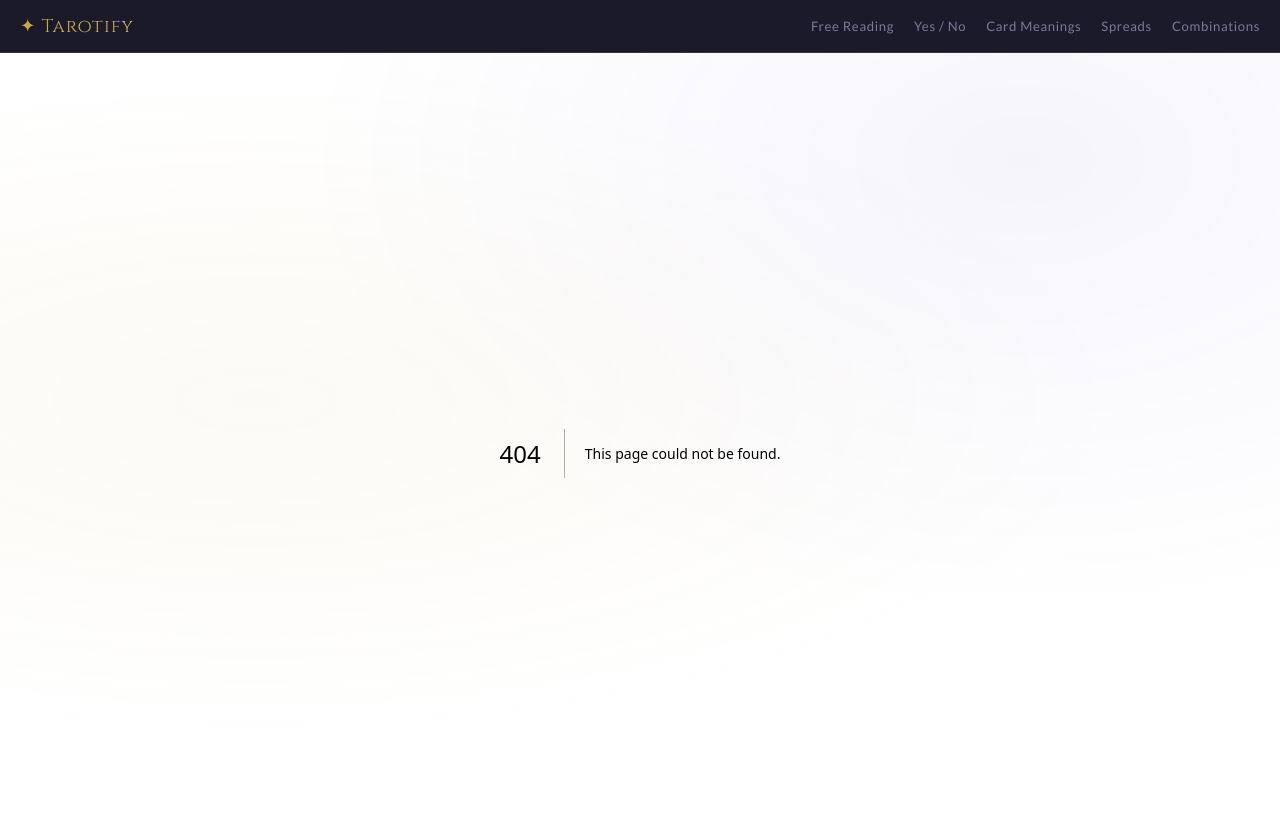
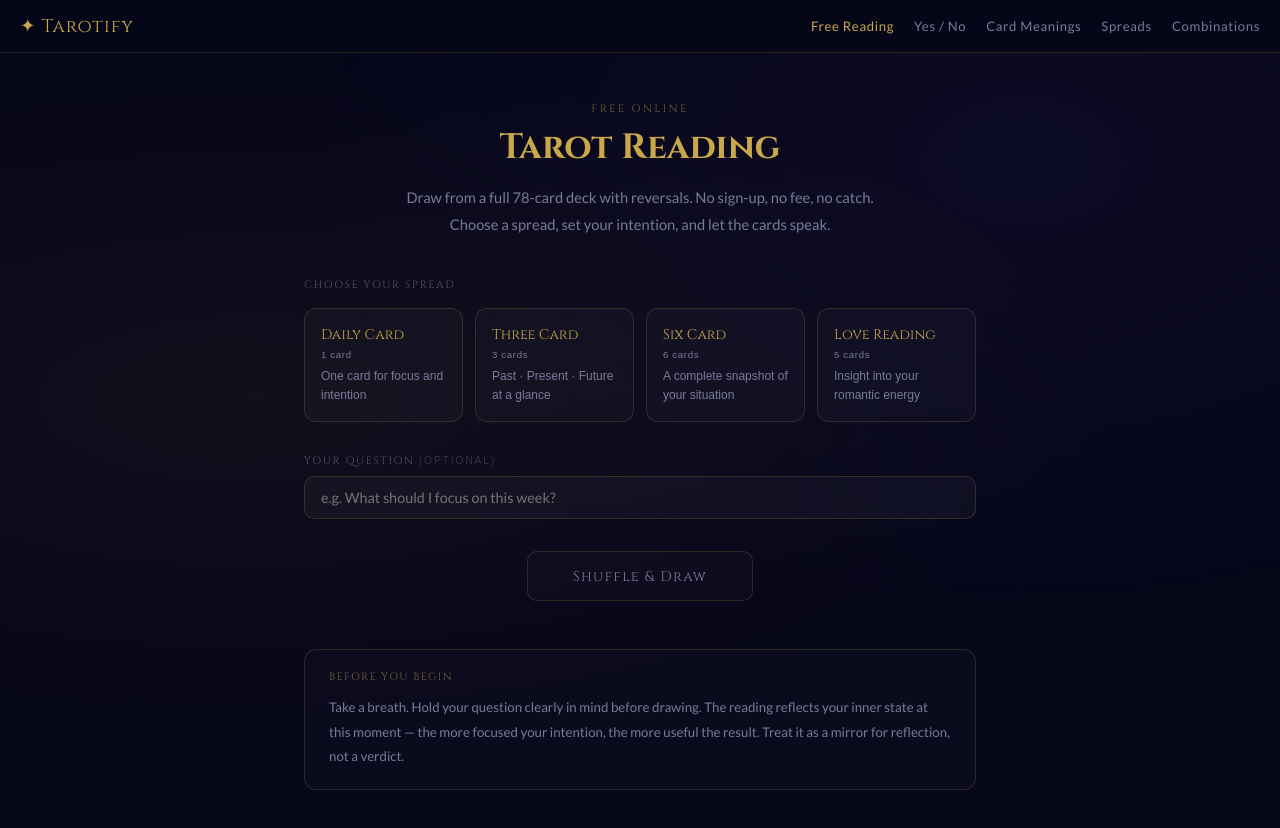
Before and after one commit to dominovd/tarotify, a Next.js app: page /free-reading in a window 1280 px wide. Before the commit this address had no page. Shown: the top 828 px of the page. Built offline with nearby package versions, Linux system fonts and the light colour scheme.

Commit message:
feat: free-reading page + soulmate/career/weekly spreads + card-extended 78 cards

```diff
--- a/app/reading/page.tsx
+++ b/app/free-reading/page.tsx
@@ -4,7 +4,7 @@ import ReadingClient from './ReadingClient'
 export const metadata: Metadata = {
   title: 'Free Tarot Reading Online — Full 78-Card Deck | Tarotify',
   description: 'Get a free tarot reading online with a full 78-card deck including reversals. Choose from a daily card, three-card, six-card or love spread. No sign-up, no fee.',
-  alternates: { canonical: 'https://tarotify.app/reading' },
+  alternates: { canonical: 'https://tarotify.app/free-reading' },
 }
 
 export default function ReadingPage() {
--- a/app/sitemap.ts
+++ b/app/sitemap.ts
@@ -21,7 +21,7 @@ export default function sitemap(): MetadataRoute.Sitemap {
     { url: `${base}/spreads/soulmate`,       lastModified: new Date(), changeFrequency: 'monthly', priority: 0.7 },
     { url: `${base}/spreads/career`,         lastModified: new Date(), changeFrequency: 'monthly', priority: 0.7 },
     { url: `${base}/spreads/weekly`,         lastModified: new Date(), changeFrequency: 'monthly', priority: 0.7 },
-    { url: `${base}/reading`,                lastModified: new Date(), changeFrequency: 'monthly', priority: 0.9 },
+    { url: `${base}/free-reading`,           lastModified: new Date(), changeFrequency: 'monthly', priority: 0.9 },
   ]
 
   const cardPages: MetadataRoute.Sitemap = CARDS.map(card => ({
--- a/components/Nav.tsx
+++ b/components/Nav.tsx
@@ -4,7 +4,7 @@ import { usePathname } from 'next/navigation'
 import { useState, useEffect } from 'react'
 
 const links = [
-  { href: '/reading', label: 'Free Reading' },
+  { href: '/free-reading', label: 'Free Reading' },
   { href: '/yes-no', label: 'Yes / No' },
   { href: '/cards', label: 'Card Meanings' },
   { href: '/spreads', label: 'Spreads' },
```
Also changed, not shown: app/free-reading/ReadingClient.tsx (renamed from app/reading/ReadingClient.tsx), 1 other file (tests, documents, lock files or other folders).
